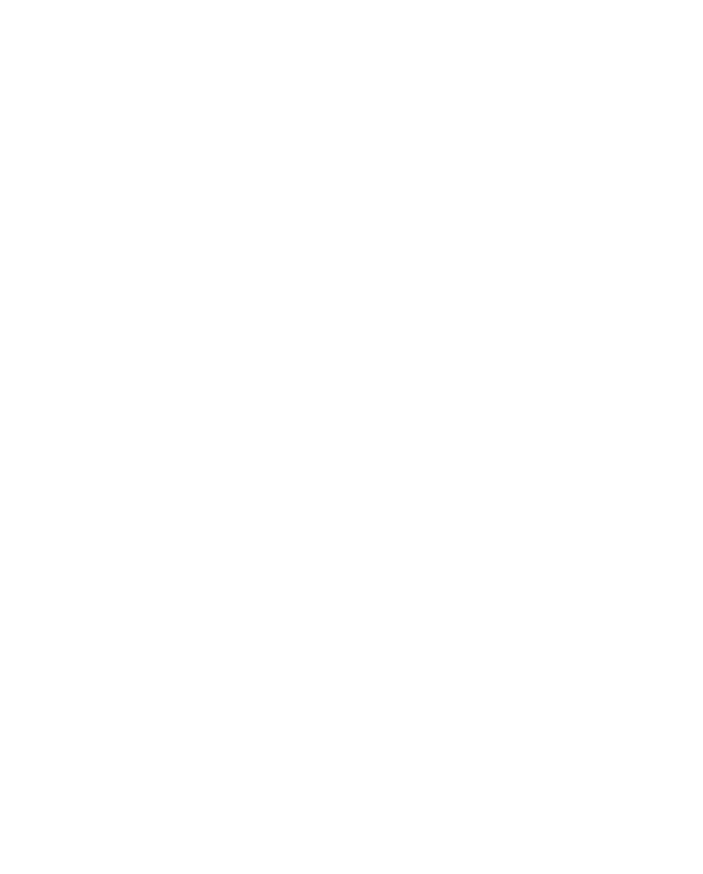
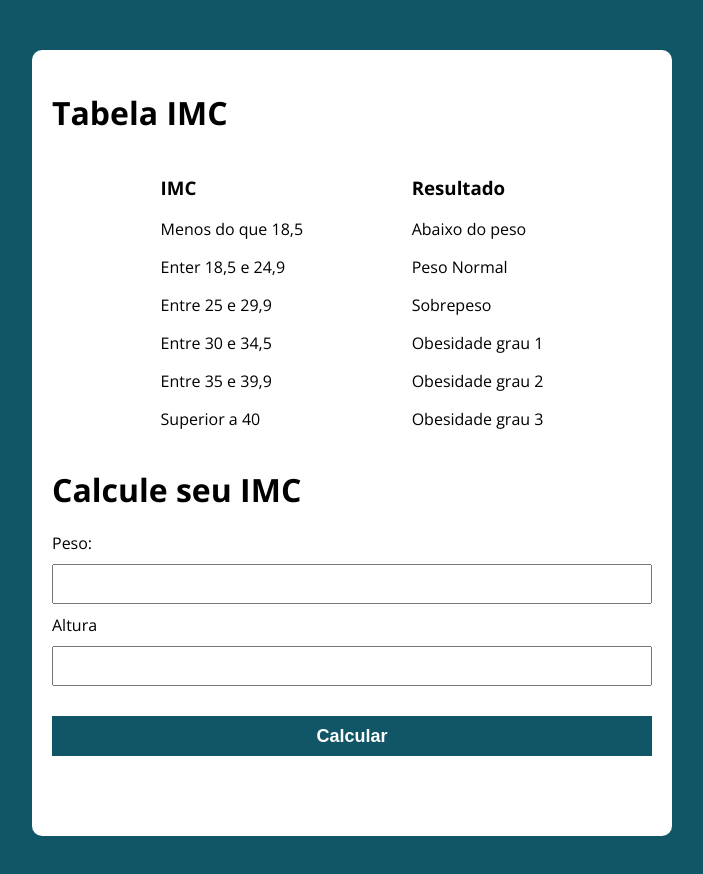
Before and after one commit to NandaoSpain/IMC-Calculator, a plain HTML site: page index.html in a window 1280 px wide. Shown: the whole page, without its empty margins (288-991 px from the left). Before the commit the page ends 800 px from the top, so only its background shows below. Drawn offline with nearby package versions, Linux system fonts and the light colour scheme.

Commit message:
html css add

```diff
--- a/index.html
+++ b/index.html
@@ -7,6 +7,40 @@
     <link rel="stylesheet" href="style.css">
 </head>
 <body>
+    <main>
+        <h1>Tabela IMC</h1>
+        <section class="titulo">
+            <div class="imc">
+                <h3>IMC</h3>
+                <p>Menos do que 18,5</p>
+                <p>Enter 18,5 e 24,9</p>
+                <p>Entre 25 e 29,9</p>
+                <p>Entre 30 e 34,5</p>
+                <p>Entre 35 e 39,9</p>
+                <p>Superior a 40</p>
+            </div>
+            <div class="resultado">
+                <h3>Resultado</h3>
+                <p>Abaixo do peso</p>
+                <p>Peso Normal</p>
+                <p>Sobrepeso</p>
+                <p>Obesidade grau 1</p>
+                <p>Obesidade grau 2</p>
+                <p>Obesidade grau 3</p>
+            </div>
+        </section>
+        <h1>Calcule seu IMC</h1>
+        <section class="calculo">
+            <form action="/" id="form">
+                <label for="peso">Peso:</label>
+                <input type="text" id="peso">
+                <label for="altura">Altura</label>
+                <input type="text" id="altura">
+                <button type="submit">Calcular</button>
+            </form>
+        </section>
+        <div id="resultado"></div>
+    </main>
     <script src="main.js"></script>
 </body>
 </html>
--- a/main.js
+++ b/main.js
@@ -0,0 +1 @@
+const form = document.querySelector('#form');
--- a/style.css
+++ b/style.css
@@ -0,0 +1,76 @@
+@import url('https://fonts.googleapis.com/css2?family=Open+Sans:wght@400;700&display=swap');
+
+:root {
+    --primary-color: rgb(17, 86, 102);
+}
+
+* {
+    box-sizing: border-box;
+    outline: 0;
+
+}
+
+body {
+    margin: 0;
+    padding: 0;
+    background: var(--primary-color);
+    font-family: 'Open sans', sans-serif;
+}
+
+main {
+    max-width: 640px;
+    margin: 50px auto;
+    background: #fff;
+    padding: 20px;
+    border-radius: 10px;
+}
+
+main h1 {
+
+}
+
+.titulo {
+    display: flex;
+    justify-content: space-evenly;
+}
+
+form label, form input, form button {
+    display: block;
+    width: 100%;
+    margin-bottom: 10px;
+}
+
+form input {
+    font-size: 24px;
+    height: 40px;
+    padding: 0 20px;
+}
+
+form input:focus {
+    outline: 1px solid var(--primary-color);
+}
+
+form button {
+    border: none;
+    background: var(--primary-color);
+    color: #fff;
+    font-size: 18px;
+    font-weight: 700;
+    height: 40px;
+    cursor: pointer;
+    margin-top: 30px;
+    margin-bottom: 60px;
+}
+
+form button:hover {
+    background: rgb(29, 169, 219);
+}
+
+.paragrafo-resultado, .bad {
+    background: rgb(109, 255, 182);
+    padding: 10px 20px;
+}
+
+.bad {
+    background: rgb(255, 150, 150);
+}
```
